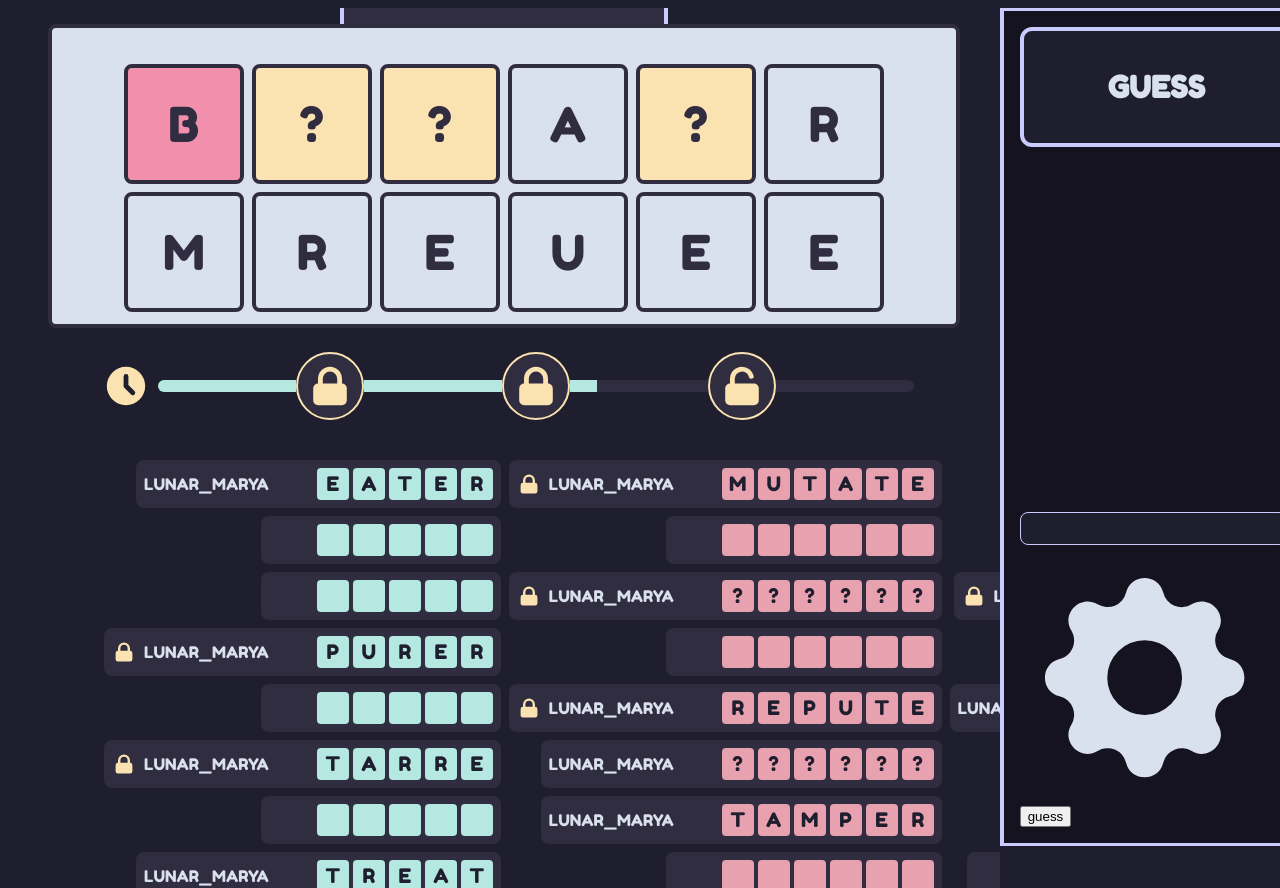
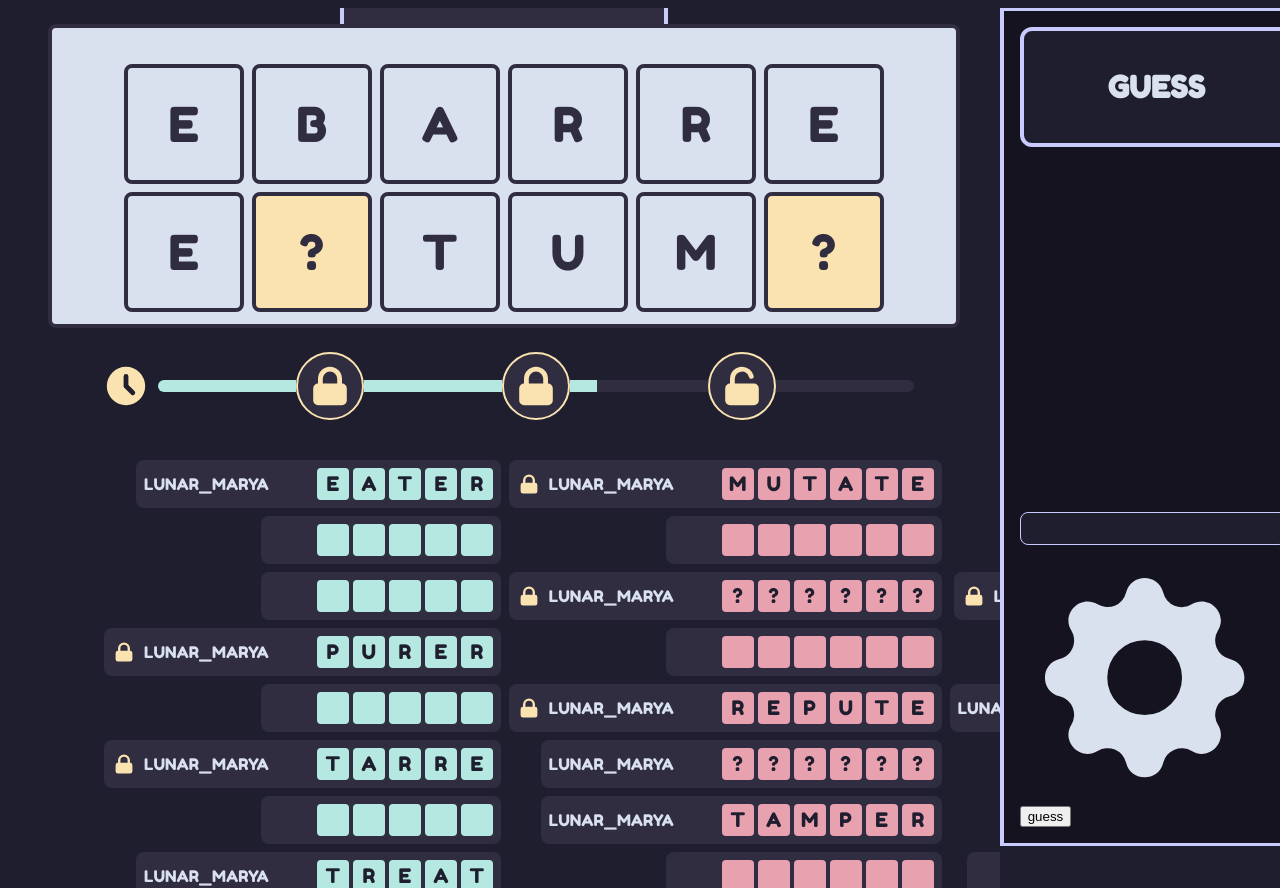
Before and after one commit to theqa-ninja/notWoS, a React (Vite) app in the folder frontend/: page /wos in a window 1280 px wide. Built offline with nearby package versions, Linux system fonts and the light colour scheme.

Commit message:
Setup to scramble ,un-hide hidden & fake letters

```diff
--- a/frontend/src/components/WosWord/WosScrambled.tsx
+++ b/frontend/src/components/WosWord/WosScrambled.tsx
@@ -2,86 +2,46 @@ import { ReactNode } from 'react';
 import WosBlock from 'components/WosWord/WosBlock';
 import { generateRandomLetter, scrambleWord } from 'utils/Scramble';
 import { useEffect, useState, useReducer } from 'react';
+import WosWord from 'utils/WosWord';
 
 interface WosScrambledProps {
-  word: string;
   lvl: Level;
 }
 
-/* TODO: maybe the fakes and hiddens should have a state too?
- * fake = { char: 'i', hidden: false, fake: true }
- */
-
-interface Anagram extends Level {
-  scrambled?: string[];
-}
-
-function WosScrambled({ word, lvl }: WosScrambledProps) {
-  // const numOfFakes = 1;
-  // const numOfHiddens = 2;
-  // const initState: Anagram = {
-  //   original: word,
-  //   scrambled: word.split(''),
-  //   fakes: [],
-  //   hiddens: []
-  // };
-
-  const [anagram, setAnagram] = useState<Anagram>(
-    Object.assign({ scrambled: [] }, lvl)
-  );
+// TODO: might be better to turn WosWord into a ContextProvider
+function WosScrambled({ lvl }: WosScrambledProps) {
+  const wosWord: WosWord = new WosWord(lvl);
+  const [anagram, setAnagram] = useState<Letter[]>([...wosWord.letters]);
 
   useEffect(() => {
     // TODO: only generate hiddens or fakes after a certain level
     // obfuscateWord();
-    const scrambled = anagram.letters.concat(anagram.fake_letters);
-    setAnagram((state: Anagram) => ({
-      ...state,
-      scrambled: scrambleWord(scrambled)
-    }));
   }, []);
 
   const [showHiddens, setShowHiddens] = useState<boolean>(false);
-
-  // function obfuscateWord() {
-  //   const temp: Anagram = anagram;
-
-  //   // NOTE: Order is important. A fake letter can also be hidden
-  //   for (let i = 0; i < numOfFakes; i++) {
-  //     const l = generateRandomLetter();
-  //     temp.fakes.push(l);
-  //     temp.scrambled.push(l);
-  //   }
-
-  //   for (let i = 0; i < numOfHiddens; i++) {
-  //     const randIndex = Math.floor(Math.random() * temp.scrambled.length);
-  //     temp.hiddens.push(temp.scrambled[randIndex]);
-  //   }
-
-  //   temp.scrambled = scrambleWord(temp.scrambled);
-  //   setAnagram((state: Anagram) => ({ ...state, ...temp }));
-  // }
-  //
-  console.log(anagram);
+  const [showFakes, setShowFakes] = useState<boolean>(false);
 
   function scramble() {
-    const scrambled: string[] = scrambleWord(anagram.scrambled ?? []);
-    setAnagram((state: Anagram) => {
-      return {
-        ...state,
-        scrambled: scrambled
-      };
-    });
+    setAnagram([...wosWord.scramble()]);
   }
 
-  // TODO: what if there are duplicate letters? All duplicates will show as hidden or fake
+  function unHideHiddens() {
+    wosWord.unHide();
+    setShowHiddens(true);
+  }
+
+  function unHideFakes() {
+    setShowFakes(true);
+  }
+
   return (
     <div className="wos-word" onClick={scramble}>
-      {anagram.scrambled?.map((l: string, i: number) => (
+      {anagram.map((l: Letter, i: number) => (
         <WosBlock
-          key={l + i}
-          letter={l}
-          hidden={anagram.hidden_letters.includes(l) && !showHiddens}
-          fake={anagram.fake_letters.includes(l)}
+          key={l.char + i}
+          letter={l.char}
+          hidden={l.hidden && !showHiddens}
+          fake={l.fake && showFakes}
         />
       ))}
     </div>
--- a/frontend/src/utils/WosWord.ts
+++ b/frontend/src/utils/WosWord.ts
@@ -1,22 +1,64 @@
 export interface IWosWord {
-  original: string;
-  scrambled: string;
-  hiddens: string[];
-  fakes: string[];
+  letters: Letter[];
 }
 
 export default class WosWord implements IWosWord {
-  public original = '';
-  public scrambled = '';
-  public hiddens: string[] = [];
-  public fakes: string[] = [];
+  public letters: Letter[] = [];
+  public showFakes = false;
 
-  constructor(word: string) {
-    this.original = word;
+  constructor(lvl: Level) {
+    // convert word into Type Letter
+    let markedHidden: {
+      [key: string]: boolean;
+    } = {};
+    const scramble: string[] = lvl.letters.concat(lvl.fake_letters);
+    this.letters = scramble.map((w: string): Letter => {
+      let hidden = false;
+
+      // TODO: might have to the same with fake letters
+      // check if it's a hidden letter and not already marked as hidden
+      // A word can have duplicate letters, only one should be marked hidden
+      if (lvl.hidden_letters.includes(w) && !(w in markedHidden)) {
+        markedHidden = Object.assign({ [w]: true }, markedHidden);
+        hidden = true;
+      }
+
+      return {
+        char: w,
+        hidden: hidden,
+        fake: lvl.fake_letters.includes(w)
+      };
+    });
+
+    this.scramble();
   }
 
-  // get scrambled() {
-  //   return this.scrambled.split('');
-  // }
-  // TODO: port word scrambling into here
+  get word(): string {
+    return this.letters
+      .map((l) => {
+        return l.char;
+      })
+      .join('');
+  }
+
+  public scramble(): Letter[] {
+    const cpy: Letter[] = this.letters;
+    for (let i = 0; i < this.letters.length; i++) {
+      const swapIndex = Math.floor(Math.random() * this.letters.length);
+      const tmp = cpy[i];
+      cpy[i] = cpy[swapIndex];
+      cpy[swapIndex] = tmp;
+    }
+
+    this.letters = cpy;
+    return cpy;
+  }
+
+  public unHide(): void {
+    this.letters.forEach((l: Letter) => (l.hidden = false));
+  }
+
+  public toggleFakes() {
+    this.showFakes = true;
+  }
 }
```
